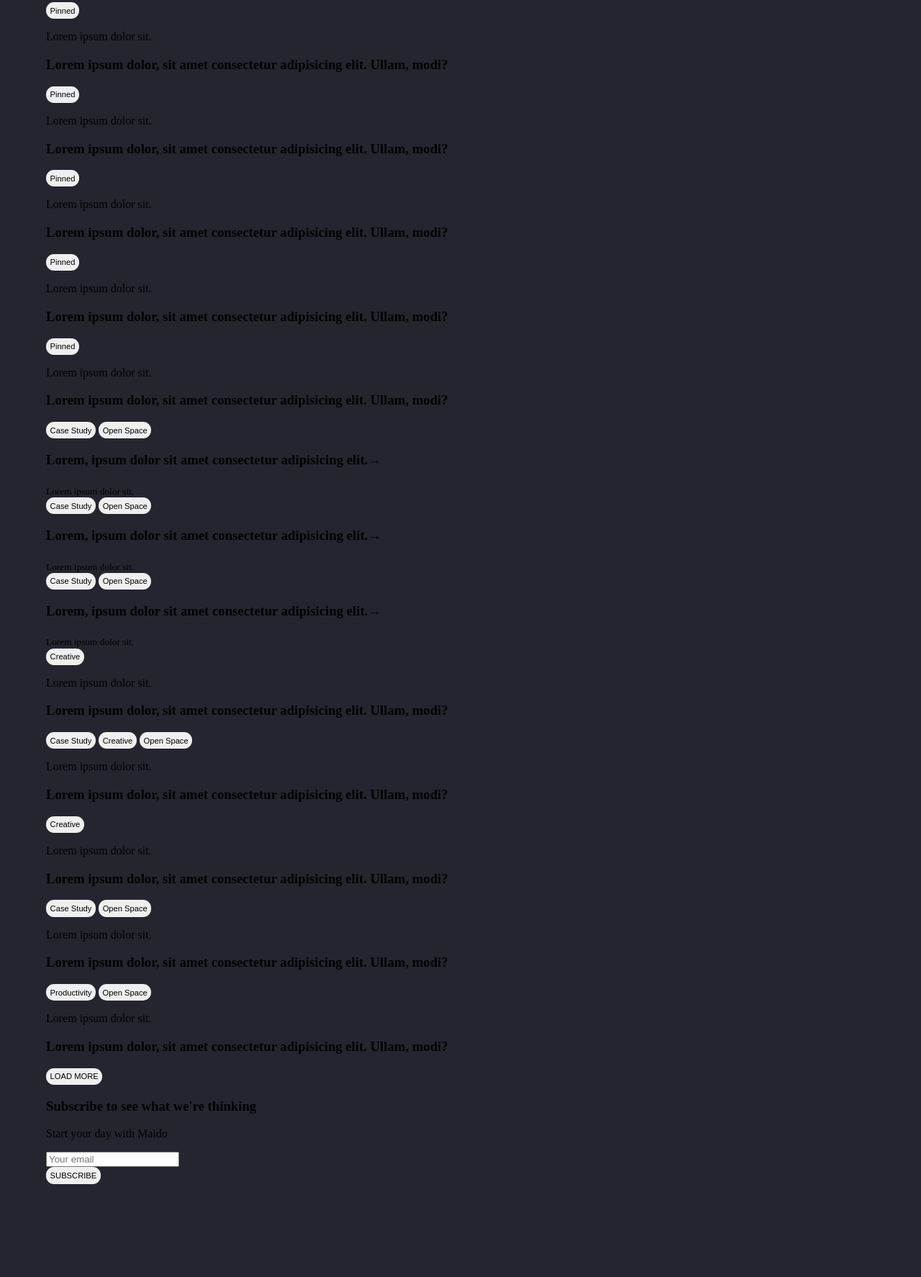
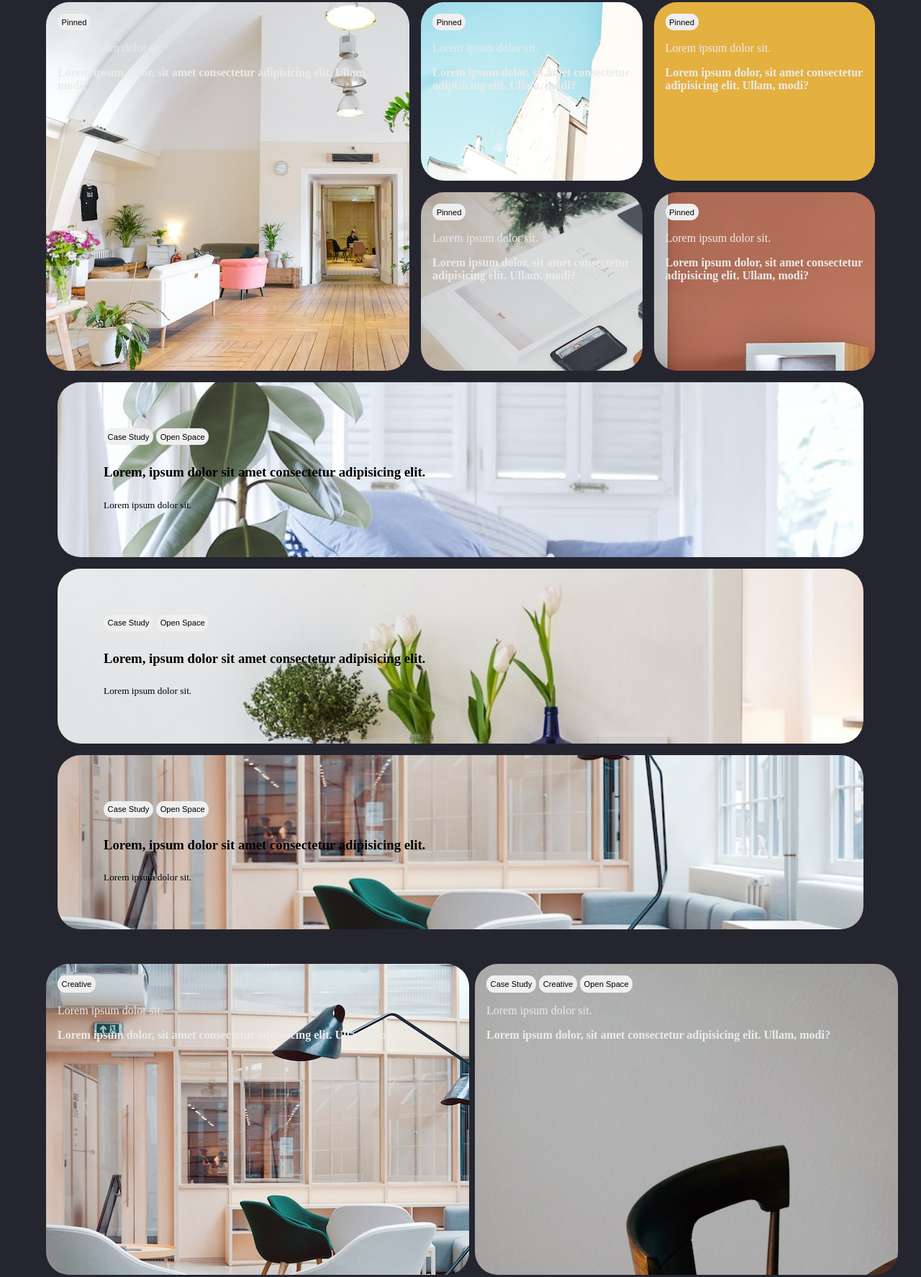
Before and after one commit to thedogukandizman/respon-design, a website: page src/index.html in a window 1280 px wide. Shown: the part 137-1911 px from the top of the page at 72% size. Before the commit the page ends 1846 px from the top, so only its background shows below. Drawn offline with Linux system fonts and the light colour scheme.

Commit message:
style: Style main section
- Applied CSS styles to the main section of the website.
- Enhanced layout and aesthetics for the main content.

```diff
--- a/package.json
+++ b/package.json
@@ -5,7 +5,7 @@
   "main": "index.js",
   "scripts": {
     "compile": "sass src/styles/style.scss:src/style.css",
-    "compile:watch": "sass --watch src/styles/shared/style.scss:src/style.css"
+    "compile:watch": "sass --watch src/styles/style.scss:src/style.css"
   },
   "author": "",
   "license": "ISC"
--- /dev/null
+++ b/src/styles/components/_main.scss
@@ -0,0 +1,219 @@
+@use "../variables/colors";
+@use "../variables/fonts";
+@use "../variables/spaces";
+@use "../variables/heights";
+
+.masonry{
+  display: grid;
+  gap: 1rem;
+  grid-template-columns: auto auto auto auto;
+  margin-top: 2rem;
+
+& article {
+  color: colors.$light-text;
+  border-radius: spaces.$card-border-radius;
+  padding: 1em;
+}
+& article:hover {
+  //margin-top: -10%;
+  transform: translateY(-2%);
+}
+
+  & article:nth-child(1){
+  & h3 {
+    font-size: fonts.$h3-small;
+  }
+      grid-column-start: 1;
+      grid-column-end: 3;
+      grid-row-start: 1;
+      grid-row-end: 3;
+      background-image: url("/imgs/img1.jpeg");
+      height: 30rem;
+      border-radius: spaces.$card-border-radius;
+      position: relative;
+  }
+  & article:nth-child(2){
+  & h3 {
+    font-size: fonts.$h3-small;
+  }
+      background-image: url("/imgs/img2.jpeg");
+      height: auto;
+      border-radius: spaces.$card-border-radius;
+  }
+  & article:nth-child(3){
+  & h3 {
+    font-size: fonts.$h3-small;
+  }
+      background-color: rgb(228, 176, 64);
+      height: auto;
+      border-radius: spaces.$card-border-radius;
+  }
+  & article:nth-child(4){
+  & h3 {
+    font-size: fonts.$h3-small;
+  }
+      background-image: url("/imgs/img3.jpeg");
+      height: auto;
+      border-radius: spaces.$card-border-radius;
+  }
+  & article:nth-child(5){
+  & h3 {
+    font-size: fonts.$h3-small;
+  }
+      background-image: url("/imgs/img4.jpeg");
+      height: auto;
+      border-radius: spaces.$card-border-radius;
+  }
+}
+
+.blog {
+display: flex;
+flex-direction: column;
+gap: 1em;
+padding: 1em;
+justify-content: center;
+& article:nth-child(1) { background-image: url("/imgs/img5.jpeg"),
+    linear-gradient(rgba(74, 46, 26, 0.402), #423f2680);
+  background-position: center;
+  padding: 4em;
+  border-radius: spaces.$card-border-radius;
+  background-size: 100%;
+  transition: all 0.5s ease-in-out;
+}
+& article:nth-child(2) {
+  background-image: url("/imgs/img6.jpeg"),
+    linear-gradient(rgba(74, 46, 26, 0.402), #423f2680);
+  background-position: center;
+  padding: 4em;
+  border-radius: spaces.$card-border-radius;
+  background-size: 100%;
+  transition: all 0.5s ease-in-out;
+}
+& article:nth-child(3) {
+  background-image: url("/imgs/img7.jpeg"),
+    linear-gradient(rgba(74, 46, 26, 0.402), #423f2680);
+  background-position: center;
+  padding: 4em;
+  border-radius: spaces.$card-border-radius;
+  background-size: 100%;
+  transition: all 0.5s ease-in-out;
+}
+& article:hover {
+  background-size: 110%;
+}
+}
+
+.blog__content {
+& h3 {
+  & span {
+    font-size: 1.5em;
+    visibility: hidden;
+  }
+  &:hover {
+    & span {
+      font-size: 1.5em;
+      visibility: visible;
+    }
+  }
+}
+}
+
+.post__card{
+  display: grid;
+  grid-template-columns: repeat(2, 1fr);
+  gap: 2.5rem;
+  margin-top: 2rem;
+  & article {
+    color: colors.$light-text;
+    border-radius: spaces.$card-border-radius;
+    padding: 1em;
+  }
+  & article:hover {
+    transform: translateY(-2%);
+  }
+
+    & article:nth-child(1){
+    & h3 {
+      font-size: fonts.$h3-small;
+    }
+        width: 100%;
+        position: relative;
+        background-image: url("/imgs/img7.jpeg");
+        height: heights.$post-card-height;
+        border-radius: spaces.$card-border-radius;
+        }
+    & article:nth-child(2){
+      & h3 {
+            font-size: fonts.$h3-small;
+          }
+          width: 100%;
+          position: relative;
+          background-image: url("/imgs/img8.jpeg");
+          height: heights.$post-card-height;
+          border-radius: spaces.$card-border-radius;
+    }
+}
+
+.greeting__card{
+  display: grid;
+  grid-template-columns: repeat(3, 1fr);
+  gap: 2.5rem;
+  margin-top: 2rem;
+  & article {
+    color: colors.$light-text;
+    border-radius: spaces.$card-border-radius;
+    padding: 1em;
+  }
+  & article:hover {
+    transform: translateY(-2%);
+  }
+    & article:nth-child(1){  & h3 {
+        font-size: fonts.$h3-small;
+      }
+          width: 100%;
+          position: relative;
+          background-image: url("/imgs/img9.jpeg");
+          height: heights.$post-card-height;
+          border-radius: spaces.$card-border-radius;
+          }
+      & article:nth-child(2){
+        & h3 {
+              font-size: fonts.$h3-small;
+            }
+            width: 100%;
+            position: relative;
+            background-image: url("/imgs/img10.jpeg");
+            height: heights.$post-card-height;
+            border-radius: spaces.$card-border-radius;
+      }
+      & article:nth-child(3){
+        & h3 {
+              font-size: fonts.$h3-small;
+            }
+            width: 100%;
+            position: relative;
+            background-image: url("/imgs/img11.jpeg");
+            height: heights.$post-card-height;
+            border-radius: spaces.$card-border-radius;
+      }
+  }
+
+  .load__more{
+      align-items: center;
+      text-align: center;
+      line-height: 10rem;
+      margin: 0;
+      padding: 0;
+      & button {
+      width: 100%;
+      margin: 0;
+      height: 5rem;
+      border-radius: 2rem;
+      font-size: spaces.$load-more-btn-text;
+      background-color: colors.$light-text;
+      font-weight: bold;
+      }
+      & button:hover {
+        background-color: colors.$load-more-btn-hoover;
+      }
+  }
--- a/src/styles/shared/style.scss
+++ b/src/styles/style.scss
@@ -1,6 +1,8 @@
-@use "../components/header";
+@use "./components/header";
+@use "./components/main";
 
-@use "../variables/fonts";
+@use "./variables/fonts";
+
 body {
     margin: 4em;
     background-color: #252530;
--- /dev/null
+++ b/src/styles/variables/_heights.scss
@@ -0,0 +1 @@
+$post-card-height: 25rem;
--- /dev/null
+++ b/src/styles/variables/_spaces.scss
@@ -0,0 +1,2 @@
+$card-border-radius: 2rem;
+$load-more-btn-text: 1rem;
```
Also changed, not shown: imgs/img1.jpeg (added), imgs/img10.jpeg (added), imgs/img11.jpeg (added), imgs/img12.jpeg (added), imgs/img2.jpeg (added), imgs/img3.jpeg (added), imgs/img4.jpeg (added), imgs/img5.jpeg (added), imgs/img6.jpeg (added), imgs/img7.jpeg (added), imgs/img8.jpeg (added), imgs/img9.jpeg (added), src/style.css, 1 other file.
